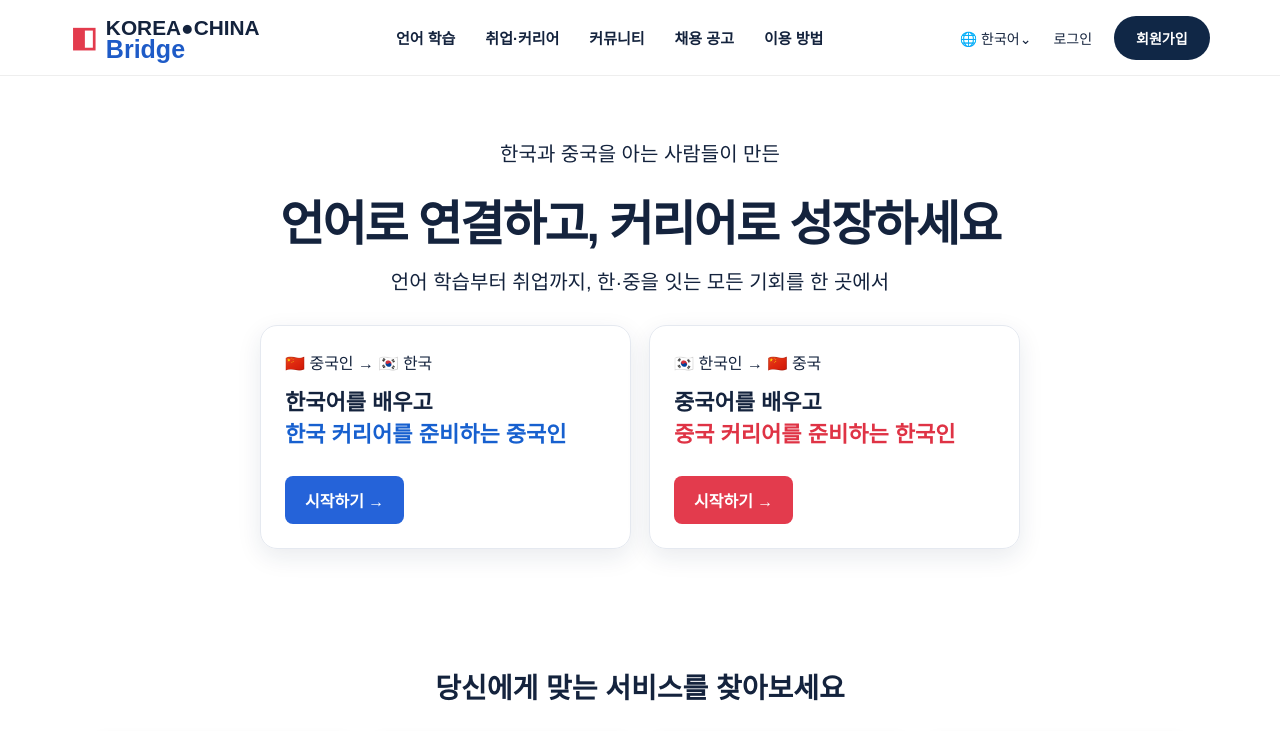
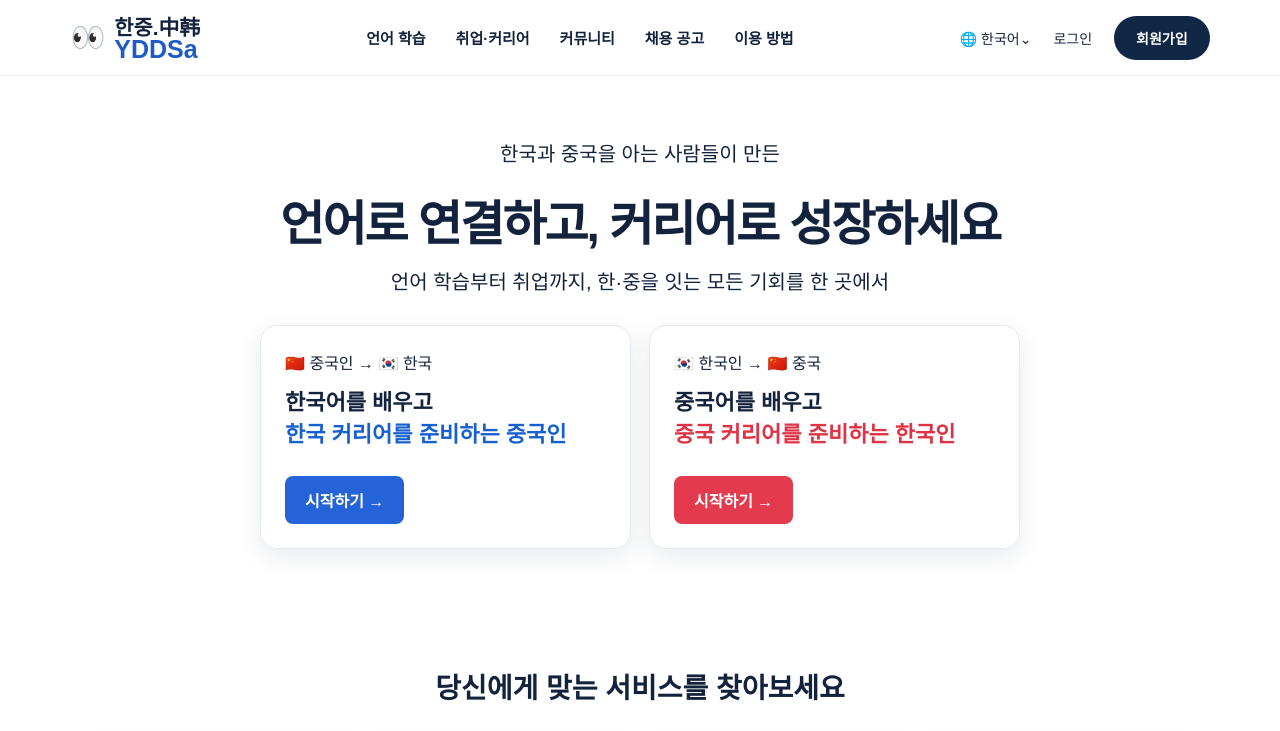
Before and after one commit to ddongmi-02/YDDSa, a plain HTML site: page index.html in a window 1280 px wide. Shown: the top 731 px of the page. Drawn offline with Linux system fonts and the light colour scheme.

Commit message:
Update index.html

```diff
--- a/index.html
+++ b/index.html
@@ -20,10 +20,11 @@ footer{padding:35px 6%;background:#0b1c33;color:#b9c5d8;font-size:13px;display:f
 @media(max-width:850px){.menu{display:none}.nav{gap:15px}.starts,.grid{grid-template-columns:1fr}.services{grid-template-columns:1fr 1fr}.stats{grid-template-columns:1fr 1fr}.hero h1{font-size:36px}}
 @media(max-width:520px){.services{grid-template-columns:1fr}.stats{grid-template-columns:1fr}.right .login{display:none}.hero{padding-top:45px}}
 </style>
+
 </head>
 <body>
 <nav class="nav">
-  <div class="logo"><span class="mark">◧</span><div><small>KOREA●CHINA</small><br><b>Bridge</b></div></div>
+  <div class="logo"><span class="mark">👀</span><div><small>한중.中韩</small><br><b>YDDSa</b></div></div>
   <div class="menu"><a href="#learn">언어 학습</a><a href="#career">취업·커리어</a><a href="#community">커뮤니티</a><a href="#jobs">채용 공고</a><a href="#how">이용 방법</a></div>
   <div class="right"><span>🌐 한국어⌄</span><span class="login">로그인</span><a class="signup" href="#join">회원가입</a></div>
 </nav>
```
